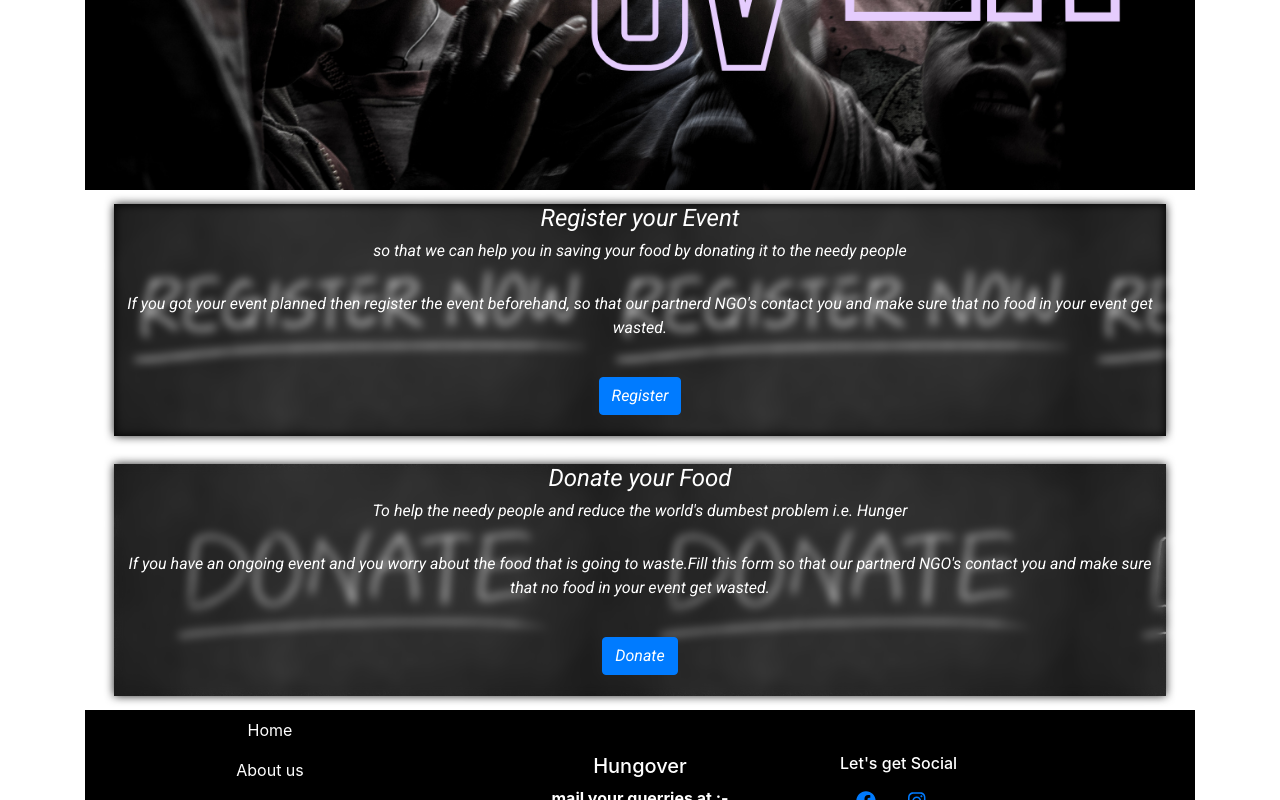
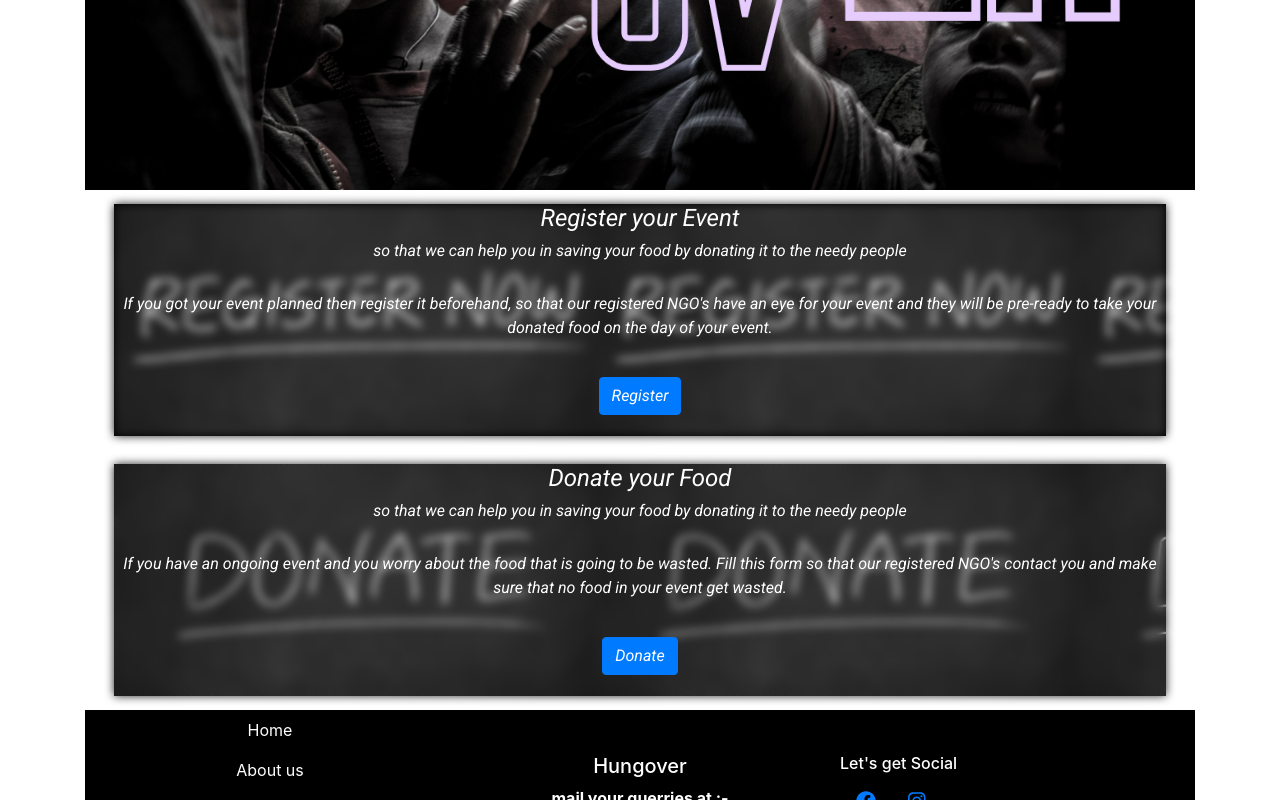
Before and after one commit to cosmo3769/HungOver, a React (Create React App) app in the folder app/: page / in a window 1280 px wide. Shown: the part 400-1200 px from the top of the page. Built offline with nearby package versions, Linux system fonts and the light colour scheme; no server answers.

Commit message:
text added

```diff
--- a/app/src/components/DonationForm.js
+++ b/app/src/components/DonationForm.js
@@ -154,7 +154,7 @@ export default function DonationForm() {
                                     <h4 className="heading">Register your Event</h4>
                                     <h6>so that we can help you in saving your food by donating it to the needy people</h6>
                                     <br />
-                                    <p className="instructional-content">If you got your event planned then register the event beforehand, so that our partnerd NGO's contact you and make sure that no food in your event get wasted.</p>
+                                    <p className="instructional-content">If you got your event planned then register it beforehand, so that our registered NGO's have an eye for your event and they will be pre-ready to take your donated food on the day of your event.</p>
                                 </div>
                                     {/* <img src={registerimg} width="70%" height="70%" position="relative" left="0px" alt="register"/> */}
                                     <Button onClick={handleModalBeforeEvent}>Register</Button>{' '}
@@ -167,9 +167,9 @@ export default function DonationForm() {
                                 <div className="donate">
                                     <div className="donate-instruction">
                                     <h4 className="heading">Donate your Food</h4>
-                                    <h6>To help the needy people and reduce the world's dumbest problem i.e. Hunger</h6>
+                                    <h6>so that we can help you in saving your food by donating it to the needy people</h6>
                                     <br />
-                                    <p className="instructional-content">If you have an ongoing event and you worry about the food that is going to waste.Fill this form so that our partnerd NGO's contact you and make sure that no food in your event get wasted.</p>
+                                    <p className="instructional-content">If you have an ongoing event and you worry about the food that is going to be wasted. Fill this form so that our registered NGO's contact you and make sure that no food in your event get wasted.</p>
                                     </div>
                                         {/* <img src={donateimg} width="70%" height="50%" position="relative" left="0px" alt="donate"/> */}
                                         <Button onClick={handleModalAfterEvent}>Donate</Button>
```
